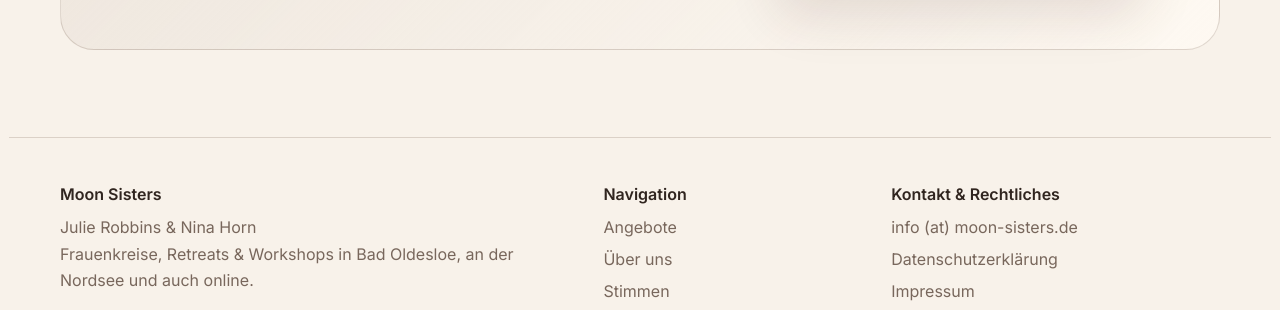
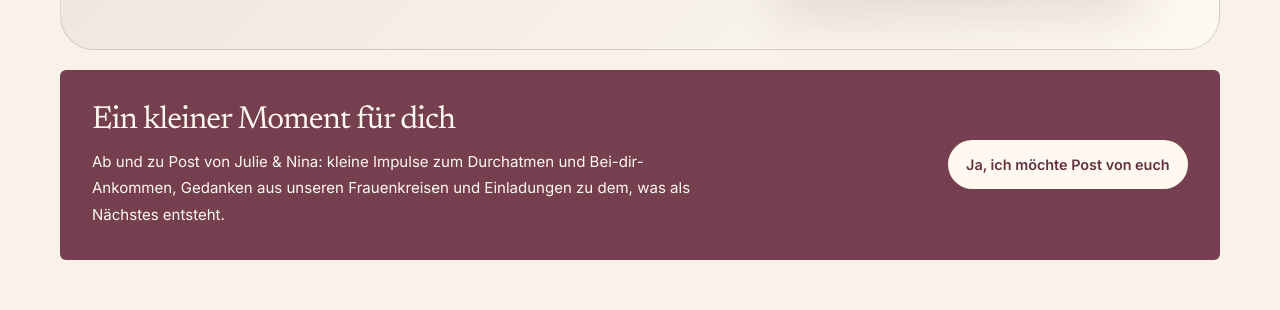
Before and after one commit to sebdeichmann/moon-sisters, a React (Vite) app: page / in a window 1280 px wide. Shown: the part 6957-7267 px from the top of the page. Built offline with nearby package versions, Linux system fonts and the light colour scheme.

Commit message:
Add compact contact newsletter and hide current cycle poster

```diff
--- a/src/App.jsx
+++ b/src/App.jsx
@@ -1,6 +1,7 @@
 import { useEffect, useState } from 'react';
 import { dateKeyInTimeZone, isOfferVisibleOnDateKey } from './utils/dateVisibility.js';
 import './styles/updates.css';
+import './styles/contact-newsletter.css';
 import CircleOffering from './CircleOffering.jsx';
 
 const translations = {
@@ -518,6 +519,13 @@ function HomePage({ content, language, setLanguage, currentDateKey }) {
               <img src="/assets/generated/contact-letter-tea-generated.png" alt="Brief, Tee und getrocknete Blumen auf einem warmen Holztisch" loading="lazy" />
             </figure>
           </div>
+          <aside className="contact-newsletter" aria-labelledby="contact-newsletter-title">
+            <div>
+              <h3 id="contact-newsletter-title">{content.newsletter.title}</h3>
+              <p>{content.newsletter.text}</p>
+            </div>
+            <a className="button" href={content.newsletter.href}>{content.newsletter.cta}</a>
+          </aside>
         </section>
       </main>
 
--- a/src/CircleOffering.jsx
+++ b/src/CircleOffering.jsx
@@ -9,10 +9,12 @@ export default function CircleOffering({ offer, layout, newsletter, contactEmail
         <figure className="circle-offering-photo">
           <img src="/assets/frauenkreis-centre.webp" width="1280" height="960" alt={layout.photoAlt} loading="lazy" />
         </figure>
+        {offer.showPoster !== false && (
         <a className="circle-offering-poster" href={offer.image} target="_blank" rel="noopener noreferrer">
           <img src={offer.image} width="1200" height="1500" alt={offer.imageAlt} loading="lazy" />
           <span>{layout.posterLabel}<span className="circle-poster-hint">{layout.posterHint}</span></span>
         </a>
+        )}
       </div>
 
       <div className="circle-offering-intro">
--- a/src/content/siteContent.json
+++ b/src/content/siteContent.json
@@ -182,7 +182,8 @@
         "nextCircleText": "Du möchtest beim nächsten Kreis dabei sein? Über unseren Newsletter erfährst du, wenn sich ein neuer Kreis öffnet. Oder schreib uns, damit wir dir Bescheid geben können.",
         "newsletterCta": "Vom nächsten Kreis erfahren",
         "nextCircleEmail": "Schreibt mir, wenn ein neuer Kreis beginnt",
-        "nextCircleSubject": "Interesse am nächsten Frauenkreis"
+        "nextCircleSubject": "Interesse am nächsten Frauenkreis",
+        "showPoster": false
       }
     ],
     "circleLayout": {
--- /dev/null
+++ b/src/styles/contact-newsletter.css
@@ -0,0 +1,55 @@
+.contact-newsletter {
+  display: grid;
+  grid-template-columns: minmax(0, 1fr) auto;
+  align-items: center;
+  gap: 1.25rem 2.5rem;
+  margin-top: 1.25rem;
+  padding: clamp(1.4rem, 3vw, 2rem);
+  border-radius: 6px;
+  background: #753f50;
+  color: #fff9ef;
+}
+
+.contact-newsletter h3 {
+  margin: 0 0 .65rem;
+  font-family: 'Newsreader', Georgia, serif;
+  font-size: clamp(1.65rem, 2.6vw, 2rem);
+  font-weight: 400;
+  line-height: 1.15;
+  color: inherit;
+}
+
+.contact-newsletter p {
+  max-width: 68ch;
+  margin: 0;
+  font-size: .94rem;
+  line-height: 1.75;
+  color: inherit;
+}
+
+.contact-newsletter .button {
+  max-width: 100%;
+  background: #fff9ef;
+  border-color: #fff9ef;
+  color: #623242;
+  box-shadow: none;
+  font-size: .9rem;
+  white-space: normal;
+  text-align: center;
+}
+
+.contact-newsletter .button:hover {
+  background: #f4e3e6;
+  border-color: #f4e3e6;
+  color: #512535;
+}
+
+.contact-newsletter .button:focus-visible {
+  outline: 3px solid #fff9ef;
+  outline-offset: 5px;
+}
+
+@media (max-width: 760px) {
+  .contact-newsletter { grid-template-columns: minmax(0, 1fr); }
+  .contact-newsletter .button { justify-self: start; }
+}
```
Also changed, not shown: 1 other file (tests, documents, lock files or other folders).
